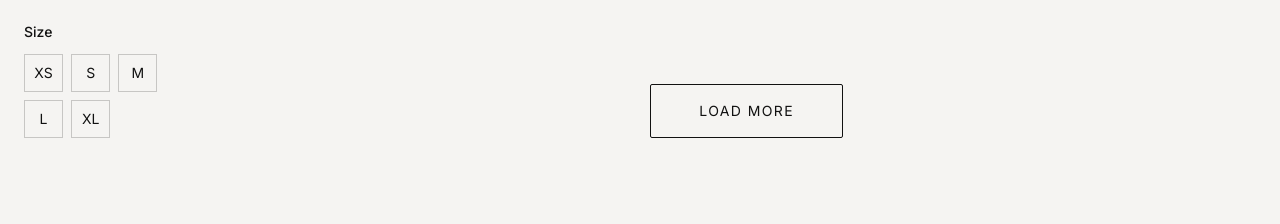
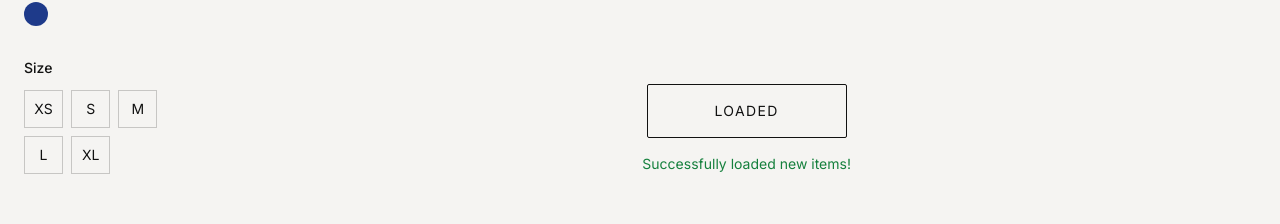
Before and after one commit to Nir-Bhay/fashion-editorial-v2, a React (Vite) app: page / in a window 1280 px wide. Both pictures are taken after a click on the button "LOAD MORE". Shown: the part 3306-3530 px from the top of the page. Built offline with nearby package versions, Linux system fonts and the light colour scheme.

Commit message:
🎨 Palette: Add accessible loading state to Load More button

```diff
--- a/src/App.jsx
+++ b/src/App.jsx
@@ -1,10 +1,42 @@
+import { useState, useEffect } from 'react';
 import Navbar from './components/Navbar';
 import Hero from './components/Hero';
 import BrandStatement from './components/BrandStatement';
 import Sidebar from './components/Sidebar';
 import ProductGrid from './components/ProductGrid';
+import { Loader2 } from 'lucide-react';
 
 function App() {
+  const [isLoading, setIsLoading] = useState(false);
+  const [isSuccess, setIsSuccess] = useState(false);
+  const [loadingMessage, setLoadingMessage] = useState('');
+
+  useEffect(() => {
+    if (isLoading) {
+      const timer = setTimeout(() => {
+        setIsLoading(false);
+        setIsSuccess(true);
+        setLoadingMessage('Successfully loaded 9 more items');
+      }, 2000);
+      return () => clearTimeout(timer);
+    }
+  }, [isLoading]);
+
+  useEffect(() => {
+    if (isSuccess) {
+      const timer = setTimeout(() => {
+        setIsSuccess(false);
+        setLoadingMessage('');
+      }, 3000);
+      return () => clearTimeout(timer);
+    }
+  }, [isSuccess]);
+
+  const handleLoadMore = () => {
+    setIsLoading(true);
+    setLoadingMessage('Loading more items...');
+  };
+
   return (
     <div className="min-h-screen bg-warm-white text-charcoal font-sans selection:bg-sunset-orange/30">
       <a
@@ -38,10 +70,31 @@ function App() {
               </div>
               <ProductGrid />
 
-              <div className="mt-24 flex justify-center">
-                 <button className="px-12 py-4 border border-charcoal text-sm uppercase tracking-widest hover:bg-charcoal hover:text-white transition-colors duration-300 focus:outline-none focus-visible:ring-2 focus-visible:ring-charcoal focus-visible:ring-offset-2 rounded-sm">
-                    Load More
+              <div className="mt-24 flex justify-center flex-col items-center gap-4">
+                 <div aria-live="polite" className="sr-only">
+                    {loadingMessage}
+                 </div>
+                 <button
+                    onClick={handleLoadMore}
+                    disabled={isLoading}
+                    className="px-12 py-4 border border-charcoal text-sm uppercase tracking-widest hover:bg-charcoal hover:text-white transition-colors duration-300 focus:outline-none focus-visible:ring-2 focus-visible:ring-charcoal focus-visible:ring-offset-2 rounded-sm disabled:opacity-50 disabled:cursor-not-allowed flex items-center justify-center min-w-[200px]"
+                 >
+                    {isLoading ? (
+                      <>
+                        <Loader2 className="w-4 h-4 mr-2 animate-spin" aria-hidden="true" />
+                        Loading
+                      </>
+                    ) : isSuccess ? (
+                      'Loaded'
+                    ) : (
+                      'Load More'
+                    )}
                  </button>
+                 {isSuccess && (
+                   <p className="text-sm text-green-700 animate-fade-in" aria-hidden="true">
+                     Successfully loaded new items!
+                   </p>
+                 )}
               </div>
             </div>
           </div>
```
Also changed, not shown: .Jules/palette.md.
